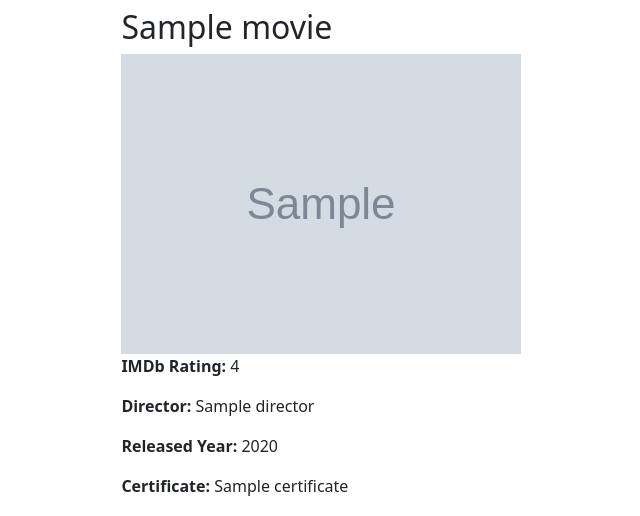
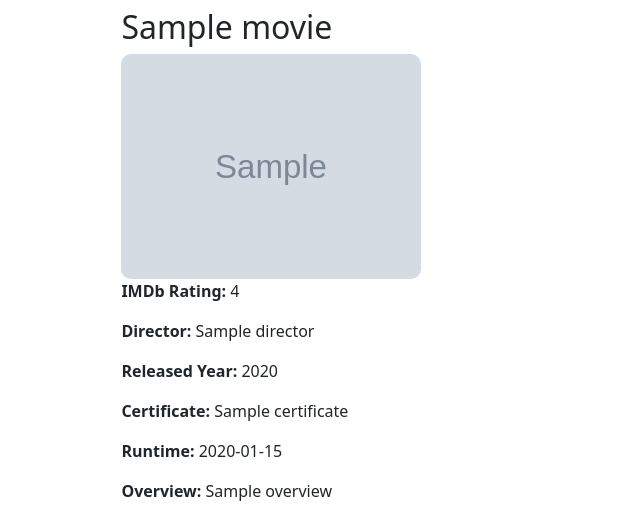
Before and after one commit to tarikjaber/capstone-backend, a Flask app: template templates/movie_details.html in a window 1280 px wide. Shown: the part 72-588 px from the top of the page, without its empty margins (109-749 px from the left). Run offline with Flask 3, Linux system fonts and the light colour scheme; the template is opened without the code that fills it: most values are stand-ins (such as "Sample title", 1, 10 or a date in 2020); grey boxes marked "Sample" are stand-in pictures; some libraries are stand-ins or nearby versions.

Commit message:
Reduce the large size of poster image on movie details page

```diff
--- a/static/css/main.css
+++ b/static/css/main.css
@@ -188,3 +188,8 @@
 .fa-star {
     color: goldenrod;
 }
+
+.large-img {
+    border-radius: 10px;
+    width: 300px;
+}
--- a/templates/movie_details.html
+++ b/templates/movie_details.html
@@ -4,7 +4,7 @@
 
 {% block content %}
 <h2>{{ movie.Series_Title }}</h2>
-<img src="{{ movie.Poster_Link }}" alt="{{ movie.Series_Title }}" />
+<img src="{{ movie.Poster_Link }}" alt="{{ movie.Series_Title }}" class="large-img"/>
 <p><strong>IMDb Rating:</strong> {{ movie.IMDB_Rating }}</p>
 <p><strong>Director:</strong> {{ movie.Director }}</p>
 <p><strong>Released Year:</strong> {{ movie.Released_Year }}</p>
```
